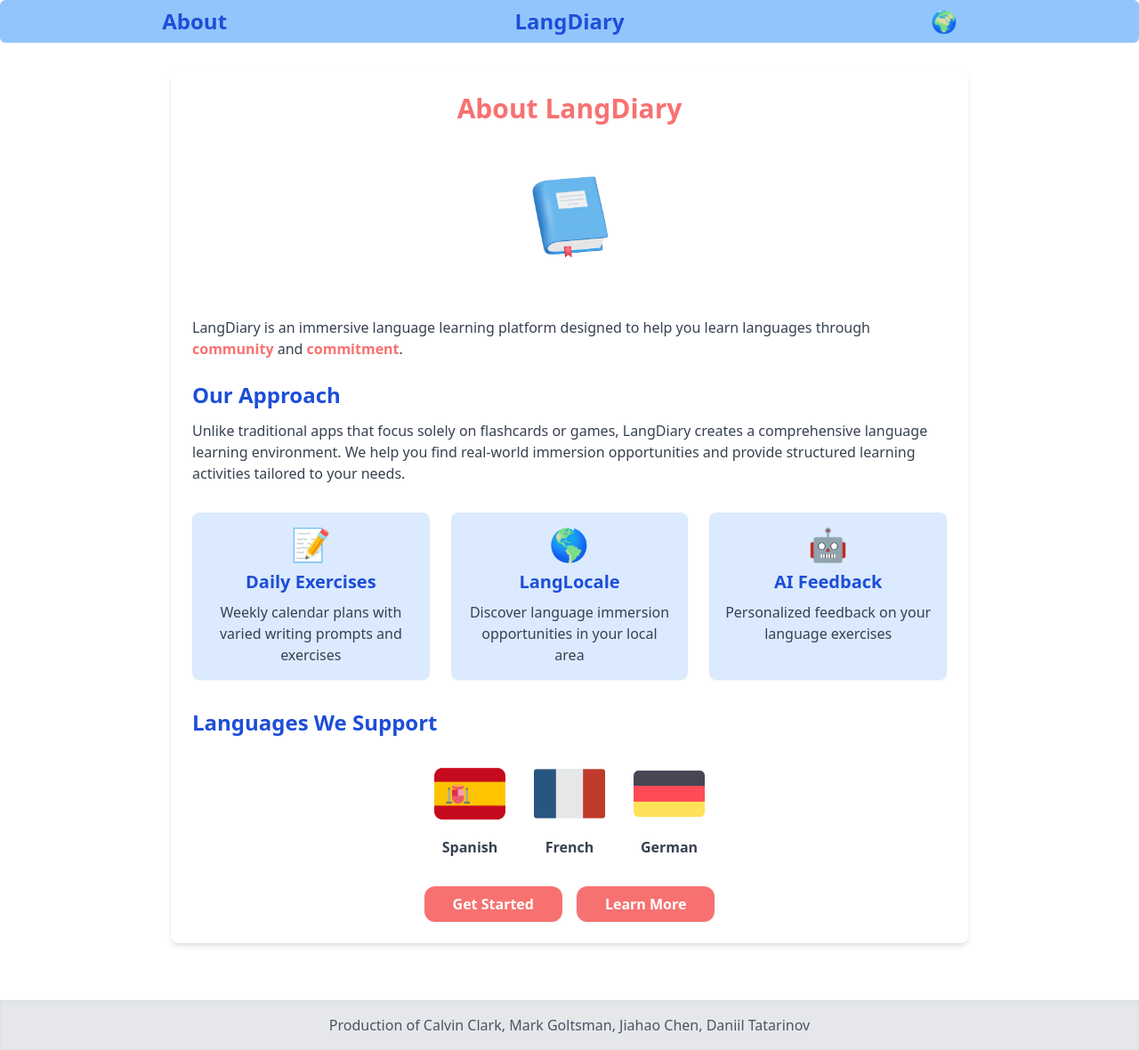
After one commit to CS2340-Project/LangDiary, a Django app: page /about/ in a window 1280 px wide. The commit adds this page. Shown: the whole page at 89% size. Run offline with Django 5.2, Linux system fonts and the light colour scheme; some libraries are stand-ins or nearby versions.

Commit message:
feat: add a base template, about page and make some enchancements for the landing page

```diff
--- a/LangDiary/settings.py
+++ b/LangDiary/settings.py
@@ -11,6 +11,7 @@ https://docs.djangoproject.com/en/5.1/ref/settings/
 """
 
 from pathlib import Path
+import os
 
 # Build paths inside the project like this: BASE_DIR / 'subdir'.
 BASE_DIR = Path(__file__).resolve().parent.parent
@@ -37,6 +38,7 @@ INSTALLED_APPS = [
     'django.contrib.sessions',
     'django.contrib.messages',
     'django.contrib.staticfiles',
+    'home'
 ]
 
 MIDDLEWARE = [
@@ -54,7 +56,7 @@ ROOT_URLCONF = 'LangDiary.urls'
 TEMPLATES = [
     {
         'BACKEND': 'django.template.backends.django.DjangoTemplates',
-        'DIRS': [BASE_DIR / "home/templates"],
+        'DIRS': [BASE_DIR / "home/templates", BASE_DIR / "LangDiary/templates"],
         'APP_DIRS': True,
         'OPTIONS': {
             'context_processors': [
--- /dev/null
+++ b/LangDiary/templates/base.html
@@ -0,0 +1,39 @@
+<!DOCTYPE html>
+  <html lang="en">
+  <head>
+    {% load static %}
+      <meta charset="UTF-8">
+      <meta name="viewport" content="width=device-width, initial-scale=1.0">
+      <title>{{ template_data.title }}</title>
+      <script src="https://cdn.tailwindcss.com"></script>
+      <style>
+          @import url('https://fonts.googleapis.com/css2?family=Quicksand:wght@300..700&family=Varela+Round&display=swap');
+      </style>
+  </head>
+  <body>
+    <!-- Header -->
+    <div class='navbar grid grid-cols-3 w-full bg-blue-300 top-0 p-2 rounded-md shadow-sm'>
+      <div class='flex justify-center items-center'>
+        <a href="{% url 'home.about' %}" class='text-blue-700 text-2xl font-bold hover:text-blue-500 transition-colors'>About</a>
+      </div>
+      <div class='flex justify-center items-center'>
+        <a href="{% url 'home.index' %}" class='text-blue-700 text-2xl font-bold hover:text-blue-500 transition-colors'>LangDiary</a>
+      </div>
+      <div class='flex justify-center items-center'><h1 class='text-blue-700 text-2xl font-bold'>🌍</h1></div>
+    </div>
+    <!-- Header -->
+
+    <!-- Main content area -->
+    <div>
+      {% block content %}
+      {% endblock content %}
+    </div>
+    <!-- Main content area -->
+
+    <!-- Footer -->
+    <div class='footer bg-gray-200 text-center py-4 w-full mt-8 text-gray-600 shadow-inner'>
+      <p>Production of Calvin Clark, Mark Goltsman, Jiahao Chen, Daniil Tatarinov</p>
+    </div>
+    <!-- Footer -->
+  </body>
+</html>
--- /dev/null
+++ b/home/templates/home/about.html
@@ -0,0 +1,66 @@
+{% extends 'base.html' %}
+{% block content %}
+{% load static %}
+<div class="container mx-auto px-4 py-8 flex-grow">
+  <div class="max-w-4xl mx-auto bg-white rounded-lg shadow-md p-6">
+    <h1 class="text-3xl font-bold text-red-400 mb-6 text-center">About LangDiary</h1>
+
+    <div class="mb-8 flex items-center justify-center">
+      <img src="{% static 'home/img/book.png' %}" alt="LangDiary Logo" class="w-40 h-auto">
+    </div>
+
+    <p class="mb-4 text-gray-700">
+      LangDiary is an immersive language learning platform designed to help you learn languages through
+      <span class="font-bold text-red-400">community</span> and <span class="font-bold text-red-400">commitment</span>.
+    </p>
+
+    <h2 class="text-2xl font-bold text-blue-700 mt-6 mb-3">Our Approach</h2>
+    <p class="mb-4 text-gray-700">
+      Unlike traditional apps that focus solely on flashcards or games, LangDiary creates a comprehensive
+      language learning environment. We help you find real-world immersion opportunities and provide
+      structured learning activities tailored to your needs.
+    </p>
+
+    <div class="grid grid-cols-1 md:grid-cols-3 gap-6 my-8">
+      <div class="bg-blue-100 p-4 rounded-lg shadow-sm flex flex-col items-center">
+        <div class="text-4xl mb-2">📝</div>
+        <h3 class="text-xl font-bold text-blue-700 mb-2">Daily Exercises</h3>
+        <p class="text-center text-gray-700">Weekly calendar plans with varied writing prompts and exercises</p>
+      </div>
+
+      <div class="bg-blue-100 p-4 rounded-lg shadow-sm flex flex-col items-center">
+        <div class="text-4xl mb-2">🌎</div>
+        <h3 class="text-xl font-bold text-blue-700 mb-2">LangLocale</h3>
+        <p class="text-center text-gray-700">Discover language immersion opportunities in your local area</p>
+      </div>
+
+      <div class="bg-blue-100 p-4 rounded-lg shadow-sm flex flex-col items-center">
+        <div class="text-4xl mb-2">🤖</div>
+        <h3 class="text-xl font-bold text-blue-700 mb-2">AI Feedback</h3>
+        <p class="text-center text-gray-700">Personalized feedback on your language exercises</p>
+      </div>
+    </div>
+
+    <h2 class="text-2xl font-bold text-blue-700 mt-6 mb-3">Languages We Support</h2>
+    <div class="flex justify-center gap-8 my-6">
+      <div class="flex flex-col items-center">
+        <img src="{% static 'home/img/spain.png' %}" alt="Spanish" class="w-20 h-auto">
+        <p class="mt-2 font-bold text-gray-700">Spanish</p>
+      </div>
+      <div class="flex flex-col items-center">
+        <img src="{% static 'home/img/french.png' %}" alt="French" class="w-20 h-auto">
+        <p class="mt-2 font-bold text-gray-700">French</p>
+      </div>
+      <div class="flex flex-col items-center">
+        <img src="{% static 'home/img/german.png' %}" alt="German" class="w-20 h-auto">
+        <p class="mt-2 font-bold text-gray-700">German</p>
+      </div>
+    </div>
+
+    <div class="mt-8 flex flex-col md:flex-row justify-center gap-4">
+      <a href="{% url 'home.index' %}" class="bg-red-400 rounded-xl px-8 py-2 text-white font-bold text-center drop-shadow-sm hover:drop-shadow-lg hover:bg-red-300 transition-all">Get Started</a>
+      <button class="bg-red-400 rounded-xl px-8 py-2 text-white font-bold text-center drop-shadow-sm hover:drop-shadow-lg hover:bg-red-300 transition-all">Learn More</button>
+    </div>
+  </div>
+</div>
+{% endblock content %}
--- a/home/urls.py
+++ b/home/urls.py
@@ -1,5 +1,8 @@
 from django.urls import path
 from . import views
+
+
 urlpatterns = [
- path('', views.index, name='index'),
+ path('', views.index, name='home.index'),
+ path('about/', views.about, name='home.about'),
 ]
--- a/home/views.py
+++ b/home/views.py
@@ -2,4 +2,13 @@ from django.shortcuts import render
 
 # Create your views here.
 def index(request):
-    return render(request, 'home/index.html')
+    template_data = {'title': 'LangDiary - Home'}
+    return render(request, 'home/index.html', {
+        'template_data': template_data
+    })
+
+def about(request):
+    template_data = {'title': 'LangDiary - About'}
+    return render(request, 'home/about.html', {
+        'template_data': template_data
+    })
```
Also changed, not shown: home/templates/home/index.html (+31 -35 lines), 1 other file.
